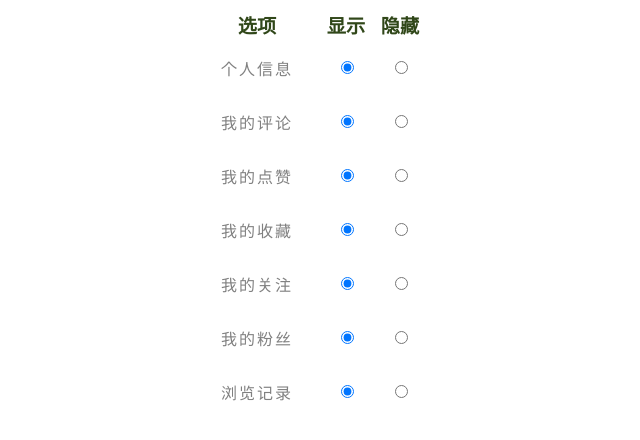
After one commit to yylong-it/flask_web_test, a Flask app: page /goto_user_setting in a window 1280 px wide. The commit adds this page. Shown: the top 440 px of the page, without its empty margins (287-927 px from the left). Run offline with Flask 2, Linux system fonts and the light colour scheme; the visitor is signed in with stand-in values (Sample User, id 1).

Commit message:
完善隐私设置的主页，完善ajax设置个人信息隐私设置，完善访问他人个人信息的访问控制

```diff
--- a/easywatch/main.py
+++ b/easywatch/main.py
@@ -161,8 +161,15 @@ def regist():
 # 携带uid跳转个人中心，方便做好访问控制，该方法为中间跳转方法，为了可以从多处携带不通的uid访问
 @app.route('/goto_userCenter', methods=['get'])
 def user_center():
-    uid_args = request.args.get('uid')
-    return render_template('/user_center.html', uid = uid_args)
+    uid_args = int(request.args.get('uid'))
+    #从session中获取当前登录用户的权限,登录的ID
+    u_right = int(session.get('user')[2])
+    u_id = session.get('user')[0]
+    uid_same = 0
+    if u_id==uid_args:
+        uid_same = 1
+
+    return render_template('/user_center.html', uid = uid_args,u_right=u_right,uid_same=uid_same)
 
 
 # 首页自动加载的视频封面
@@ -326,23 +333,28 @@ def req_user_info():
     # 获取url携带的uid
     uid = int(request.args.get("uid"))
     # 获取session中的uid
-    sess_uid = int(session.get('user')[0])
+    sess_uid = session.get('user')[0]
     # 判断登录用户和被访问的用户是否为同一个用户
-    user_flag = None
+    user_flag = 0
     if sess_uid == uid:
-        user_flag = 0
+        user_flag = 1
     try:
         conn = get_conn()
         cur = conn.cursor()
-        cur.execute("select uname,regist_time,user_right,user_status from user where uid=%d"%(uid))
-        user_info = cur.fetchone()
-
+        # 访问他人的个人中心，需要先查询他人的隐私设置
+        cur.execute("select u_info from tb_pri_setting where uid=%d"%uid)
+        u_info_flag = cur.fetchone()[0]
+        # 如果隐私设置的可见（0）,才进行后面的操作
+        if u_info_flag == 0:
+            cur.execute("select uname,regist_time,user_right,user_status from user where uid=%d"%(uid))
+            user_info = cur.fetchone()
+            return render_template('/user_center_info.html',user_info=user_info,user_flag=user_flag,uid=uid)
     except Exception as e:
         print(e)
     finally:
         cur.close()
         conn.close()
-    return render_template('/user_center_info.html',user_info=user_info,user_flag=user_flag,uid=uid)
+    return render_template('/user_center_info.html',msg="抱歉，该主人设置了不可开放")
 
 # 处理请求查看评论的信息
 @app.route('/req_user_comm', methods=['GET'])
@@ -413,10 +425,58 @@ def req_mgr_reports():
     msg = "我的待处理举报"
     return render_template('/user_mgr_reports.html', msg=msg)
 
+# 跳转隐私设置页面
+@app.route("/goto_user_setting" ,methods=['GET'])
+def goto_user_setting():
+        return render_template('user_center_setting.html')
+
+
 # 隐私设置
 @app.route("/req_user_privacy" ,methods=['GET'])
-def user_privacy_set():
-    return render_template('/user_center_privacy.html')
+def req_user_privacy():
+
+    #获取路径带的参数，分发设置
+    req_path = request.args.get('path')
+    #获取当前登录用户的ID
+    log_id = session.get('user')[0]
+    try:
+        #获取数据库连接
+        conn =get_conn()
+        cur = conn.cursor()
+        # 查询该登录用户是否设置过隐私设置
+        cur.execute("select u_info from tb_pri_setting where uid=%d"%log_id)
+        exist_flag = cur.fetchone()
+
+        #分发设置
+        #请求设置个人信息
+        if req_path == "u_info":
+            new_value = request.args.get("new_info")
+            if new_value == "show":
+                # 设置查询不为空，说明已经设置过了
+                if exist_flag:
+                    cur.execute("update tb_pri_setting set u_info=0 where uid=%d"%log_id)
+                else:
+                    # 首次设置，做插入操作
+                    cur.execute("insert into tb_pri_setting(uid,u_info) values(%d,0)"%(log_id))
+            elif new_value == "hide":
+                if exist_flag:
+                    cur.execute("update tb_pri_setting set u_info=1 where uid=%d"%log_id)
+                else:
+                    # 首次设置，做插入操作
+                    cur.execute("insert into tb_pri_setting(uid,u_info) values(%d,1)"%(log_id))
+            else:
+                return "设置出错"
+            conn.commit()
+            return "设置成功"
+
+    except Exception as e:
+        conn.rollback()
+        print(e)
+    finally:
+        cur.close()
+        conn.close()
+
+
 
 
 if __name__ == "__main__":
--- a/easywatch/templates/user_center_info.html
+++ b/easywatch/templates/user_center_info.html
@@ -11,6 +11,7 @@
     </style>
 </head>
 <body>
+    {% if not msg%}
         <div id="main_div">
             {% if user_info[3]==0 %}
                 <div>用户ID：{{ uid }}</div>
@@ -21,12 +22,15 @@
                 {% else %}
                     <div>用户权限：管理员</div>
                 {% endif %}
-            {% if not user_flag %}
+                {% if user_flag==1 %}
                     <div><a href="">修改密码</a></div>
                 {% endif %}
             {% else %}
                 <div>账号异常</div>
             {% endif %}
         </div>
+    {% else %}
+        <div>{{ msg }}</div>
+    {% endif %}
 </body>
 </html>
--- /dev/null
+++ b/easywatch/templates/user_center_setting.html
@@ -0,0 +1,113 @@
+<!DOCTYPE html>
+<html lang="en">
+<head>
+    <meta charset="UTF-8">
+    <meta name="viewport" content="width=device-width, initial-scale=1.0">
+    <title>隐私设置</title>
+    <script src="../static/js/jquery-3.4.1.min.js"></script>
+        <style>
+        .setting_msg{
+            color: green;
+            font-size: 0.9rem;
+            font-family: kaiti,Arial, Helvetica, sans-serif;
+        }
+        th{
+            font-size: 1.2rem;
+            font-family: kaiti,Cambria, Cochin, Georgia, Times, 'Times New Roman', serif;
+            color: rgb(48, 71, 25);
+        }
+        table tr td:first-child{
+            width: 120px;
+            height: 50px;
+            letter-spacing: 2px;
+            color: gray;
+        }
+        table tr td:nth-child(2),table tr td:nth-child(3){
+            width: 50px;
+        }
+        table tr td:last-child{
+            width: 80px;
+        }
+    </style>
+        <script>
+
+            //用来更新用户的设置
+            $(document).ready(function(){
+
+                var old_info = $("input[name='user_info']:checked").val();
+                $("input[name='user_info']").click(function(){
+                    var new_info=$("input[name='user_info']:checked").val();
+                    if(old_info == new_info){
+                    $('#info_msg').html("已是该选项");
+                  }else{
+                    console.log(new_info);
+                    //异步请求更改设置
+                    $.ajax({
+                        url:'/req_user_privacy?path=u_info',
+                        data:{'new_info':new_info},
+                        type:"get",
+                        success:function(msg){
+                            $("#info_msg").text(msg);
+                            old_info = new_info;
+                        }
+                    });
+                  }
+                });
+
+            });
+        </script>
+
+</head>
+<body>
+    <table style="text-align: center;" align="center">
+        <tr>
+            <th>选项</th>
+            <th>显示</th>
+            <th>隐藏</th>
+        </tr>
+        <tr>
+            <td>个人信息</td>
+            <td><input type="radio" name="user_info" value="show" checked="checked"></td>
+            <td><input type="radio" name="user_info" value="hide"></td>
+            <td><span id="info_msg" class="setting_msg"></span></td>
+        </tr>
+        <tr>
+            <td>我的评论</td>
+            <td><input type="radio" name="user_comm" value="show" checked="checked"></td>
+            <td><input type="radio" name="user_comm" value="hide"></td>
+            <td><span id="comm_msg" class="setting_msg"></span></td>
+        </tr>
+        <tr>
+            <td>我的点赞</td>
+            <td><input type="radio" name="user_good" value="show" checked="checked"></td>
+            <td><input type="radio" name="user_good" value="hide"></td>
+            <td><span id="good_msg" class="setting_msg"></span></td>
+        </tr>
+        <tr>
+            <td>我的收藏</td>
+            <td><input type="radio" name="user_coll" value="show" checked="checked"></td>
+            <td><input type="radio" name="user_coll" value="hide"></td>
+            <td><span id="coll_msg" class="setting_msg"></span></td>
+        </tr>
+        <tr>
+            <td>我的关注</td>
+            <td><input type="radio" name="user_subs" value="show" checked="checked"></td>
+            <td><input type="radio" name="user_subs" value="hide"></td>
+            <td><span id="subs_msg" class="setting_msg"></span></td>
+        </tr>
+        <tr>
+            <td>我的粉丝</td>
+            <td><input type="radio" name="user_fans" value="show" checked="checked"></td>
+            <td><input type="radio" name="user_fans" value="hide"></td>
+            <td><span id="fans_msg" class="setting_msg"></span></td>
+        </tr>
+        <tr>
+            <td>浏览记录</td>
+            <td><input type="radio" name="user_logs" value="show" checked="checked"></td>
+            <td><input type="radio" name="user_logs" value="hide"></td>
+            <td><span id="logs_msg" class="setting_msg"></span></td>
+        </tr>
+    </table>
+    </div>
+</body>
+</html>
```
Also changed, not shown: easywatch/templates/user_center.html (+8 -3 lines), easywatch/templates/user_center_privacy.html (deleted, +0 -11 lines). Lines whose indentation alone changed are shown as unchanged.
